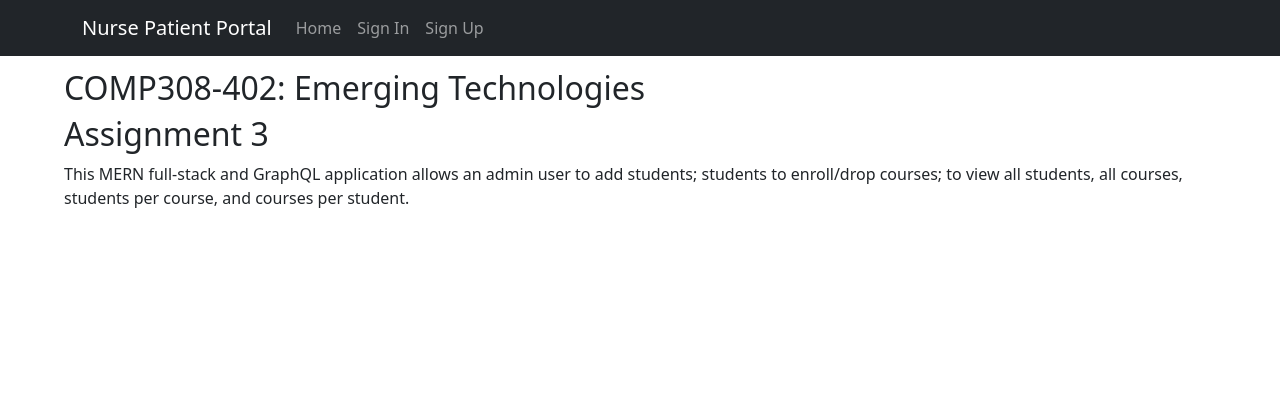
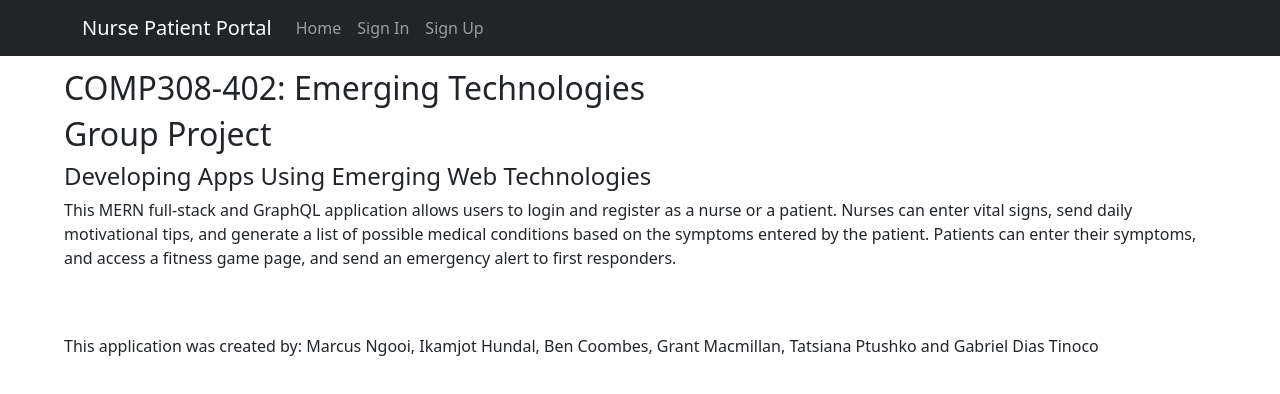
Before and after one commit to marcusngooi/nurse-patient-tracker, a React (Create React App) app in the folder client/: page /home in a window 1280 px wide. Shown: the top 394 px of the page. Built offline with nearby package versions, Linux system fonts and the light colour scheme.

Commit message:
Home and index

```diff
--- a/client/public/index.html
+++ b/client/public/index.html
@@ -24,7 +24,7 @@
       work correctly both with client-side routing and a non-root public URL.
       Learn how to configure a non-root public URL by running `npm run build`.
     -->
-    <title>React App</title>
+    <title>Group 4 Final Project</title>
   </head>
   <body>
     <noscript>You need to enable JavaScript to run this app.</noscript>
--- a/client/src/components/Home.js
+++ b/client/src/components/Home.js
@@ -1,7 +1,11 @@
-// Lab 3 Exercise 1
-// Author:      Marcus Ngooi (301147411)
+// COMP308-402 Group Project
+// Authors:     Marcus Ngooi (301147411)
 //              Ikamjot Hundal (301134374)
-// Description: Home's Page
+//              Ben Coombes
+//              Grant Macmillan (301129935)
+//              Gabriel Dias Tinoco
+//              Tatsiana Ptushko (301182173)
+// Description: Home Page
 import React from 'react';
 
 function Home(props)
@@ -9,9 +13,15 @@ function Home(props)
     return (
         <div>
             <h2>COMP308-402: Emerging Technologies</h2>
-            <h2>Assignment 3</h2>
-            <p>This MERN full-stack and GraphQL application allows an admin user to add students; students to enroll/drop courses; to view all students, all courses, students per course, and courses per student.
+            <h2>Group Project</h2>
+            <h4>Developing Apps Using Emerging Web Technologies</h4>
+            <p>This MERN full-stack and GraphQL application allows users to login and register as a nurse or a patient.
+                 Nurses can enter vital signs, send daily motivational tips, and generate a list of possible medical conditions based on the symptoms entered by the patient.
+                    Patients can enter their symptoms, and access a fitness game page, and send an emergency alert to first responders.
             </p>
+            <br />
+            <br />
+            <p>This application was created by: Marcus Ngooi, Ikamjot Hundal, Ben Coombes, Grant Macmillan, Tatsiana Ptushko and Gabriel Dias Tinoco </p>
         </div>
     );
 }
```
